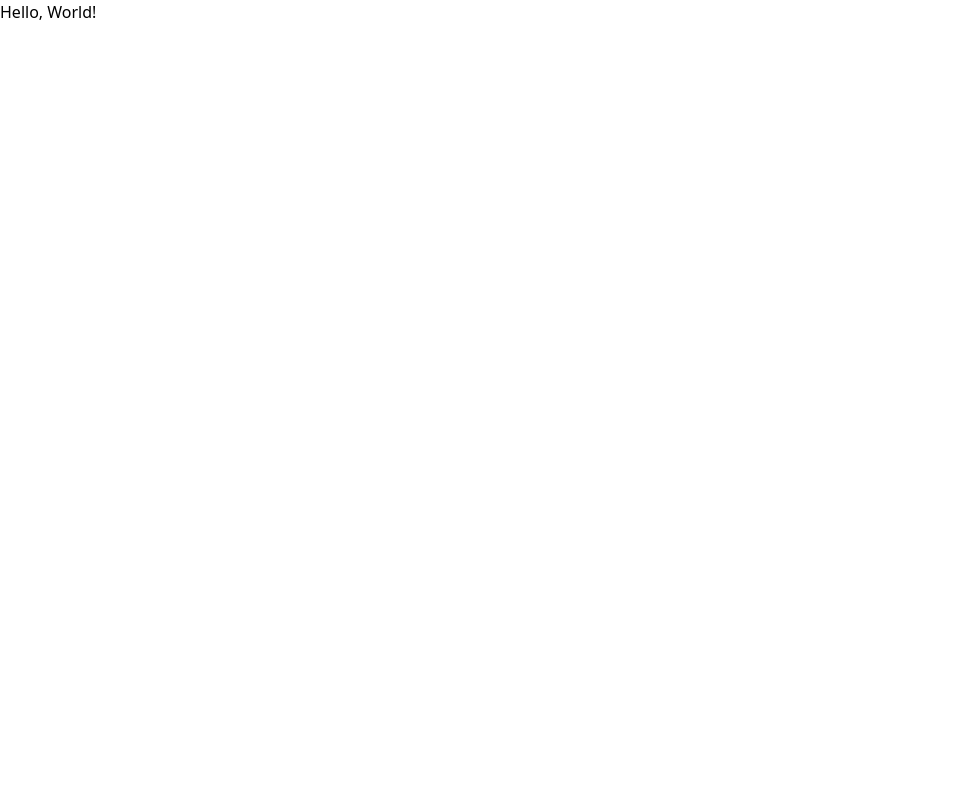
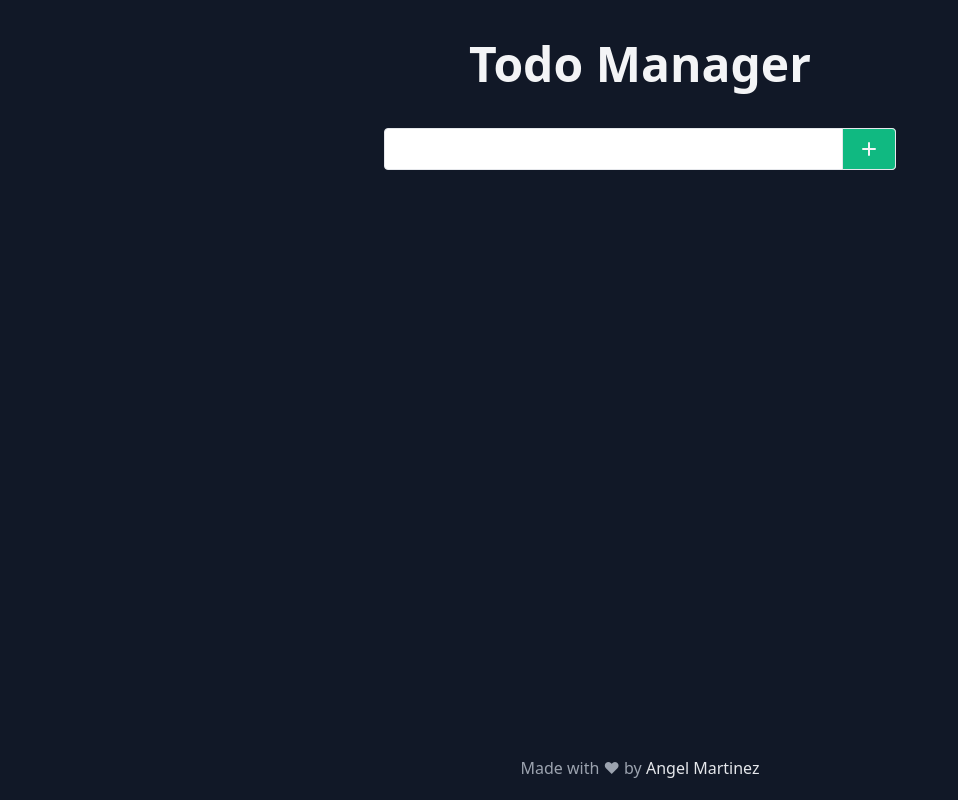
Before and after one commit to angelmtztrc/todo-manager, a React (Create React App) app: page / in a window 1280 px wide. Shown: the whole page, without its empty margins (0-958 px from the left). Built offline with nearby package versions, Linux system fonts and the light colour scheme.

Commit message:
feat(src):  create todo's and add them to the state

```diff
--- a/package.json
+++ b/package.json
@@ -4,9 +4,11 @@
   "private": true,
   "dependencies": {
     "@craco/craco": "^6.2.0",
+    "@heroicons/react": "^1.0.2",
     "@testing-library/jest-dom": "^5.11.4",
     "@testing-library/react": "^11.1.0",
     "@testing-library/user-event": "^12.1.10",
+    "nanoid": "^3.1.23",
     "react": "^17.0.2",
     "react-dom": "^17.0.2",
     "react-scripts": "4.0.3",
--- a/src/App.tsx
+++ b/src/App.tsx
@@ -1,7 +1,35 @@
+import { useState } from 'react';
+
+// components
+import Form from './components/Form';
+
+// interfaces
+import { Todo } from './interfaces/todo.interface';
+
 const App = () => {
+  const [todos, setTodos] = useState<Todo[]>([]);
+
   return (
-    <div>
-      <h1>Hello, World!</h1>
+    <div className="relative bg-gray-900">
+      <main className="flex flex-col items-center min-h-screen">
+        <div className="mt-10 w-full max-w-lg space-y-10">
+          <h1 className="text-center text-gray-100 text-5xl font-extrabold">Todo Manager</h1>
+          <Form todos={todos} setTodos={setTodos} />
+        </div>
+        <div className="absolute bottom-0 inset-x-0 mb-5">
+          <p className="text-center text-gray-400">
+            Made with ❤ by{' '}
+            <a
+              href="https://github.com/angelmtztrc"
+              target="_blank"
+              rel="noopener noreferrer"
+              className="text-gray-200 hover:underline"
+            >
+              Angel Martinez
+            </a>
+          </p>
+        </div>
+      </main>
     </div>
   );
 };
--- /dev/null
+++ b/src/components/Form.tsx
@@ -0,0 +1,50 @@
+import React, { FormEvent, useState } from 'react';
+import { PlusIcon } from '@heroicons/react/solid';
+import { nanoid } from 'nanoid';
+
+// interfaces
+import { Todo } from '../interfaces/todo.interface';
+
+type FormProps = {
+  todos: Todo[];
+  setTodos: React.Dispatch<React.SetStateAction<Todo[]>>;
+};
+
+const Form = ({ todos, setTodos }: FormProps) => {
+  const [todo, setTodo] = useState<string>('');
+
+  const handleChange = (e: FormEvent<HTMLInputElement>): void => {
+    setTodo(e.currentTarget.value);
+  };
+
+  const handleSubmit = (e: React.SyntheticEvent): void => {
+    e.preventDefault();
+
+    setTodos([
+      ...todos,
+      {
+        id: nanoid(10),
+        description: todo,
+        status: 'PENDING'
+      }
+    ]);
+  };
+
+  return (
+    <form className="relative w-full" onSubmit={handleSubmit}>
+      <input
+        onChange={handleChange}
+        type="text"
+        className="block px-4 py-2 w-full border rounded focus:outline-none focus:ring-4 focus:ring-indigo-300"
+      />
+      <button
+        type="submit"
+        className="absolute inset-y-0 right-0 px-4 py-2 bg-green-500 border rounded-r focus:outline-none focus:ring-4 focus:ring-green-300"
+      >
+        <PlusIcon className="block w-5 h-5 text-gray-100" />
+      </button>
+    </form>
+  );
+};
+
+export default Form;
--- /dev/null
+++ b/src/interfaces/todo.interface.ts
@@ -0,0 +1,5 @@
+export interface Todo {
+  id: string;
+  description: string;
+  status: 'PENDING' | 'COMPLETED';
+}
--- a/tailwind.config.js
+++ b/tailwind.config.js
@@ -1,6 +1,7 @@
 module.exports = {
-  purge: ['./src/**/*.{js,jsx,ts,tsx}', './public/index.html'],
+  purge: ['./src/**/*.{ts,tsx}', './public/index.html'],
   darkMode: false, // or 'media' or 'class'
+  mode: process.env.NODE_ENV ? 'jit' : undefined,
   theme: {
     extend: {}
   },
```
Also changed, not shown: 1 other file (tests, documents, lock files or other folders).
